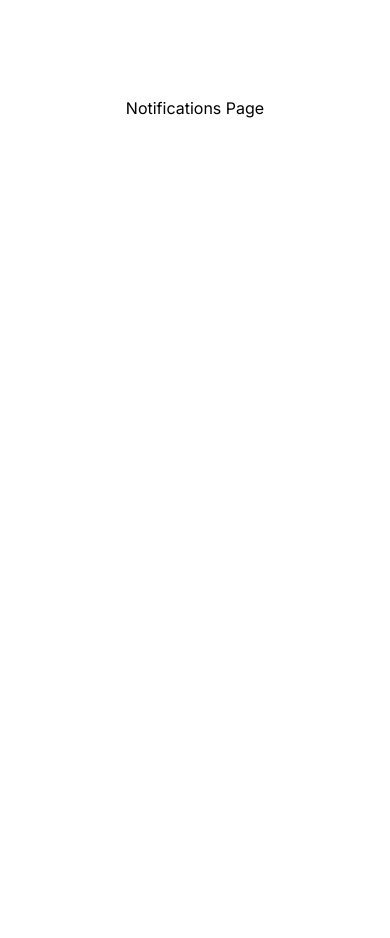
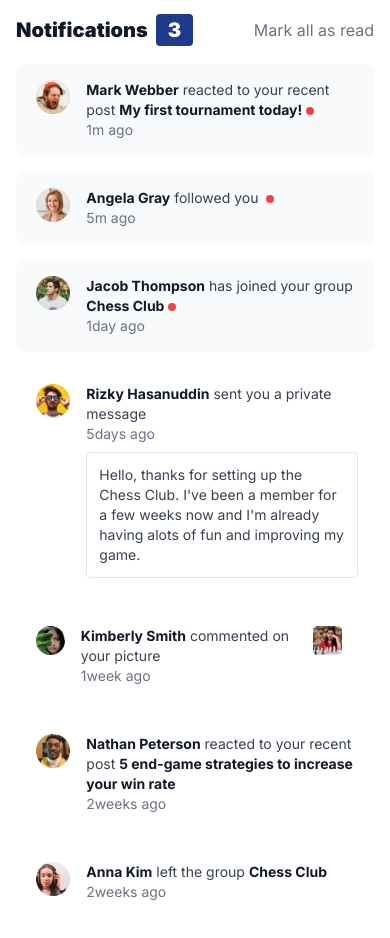
Before and after one commit to JustineLapura/notifications-page, a Next.js app: page / in a window 390 px wide. Shown: the top 938 px of the page. Before the commit the page ends 844 px from the top, so only its background shows below. Built offline with nearby package versions, Linux system fonts and the light colour scheme.

Commit message:
finished mobile design with broken functionalities

```diff
--- a/app/page.tsx
+++ b/app/page.tsx
@@ -1,9 +1,210 @@
-import Image from 'next/image'
+"use client";
+import Image from "next/image";
+import markWebber from "/public/images/avatar-mark-webber.webp";
+import angelaGray from "/public/images/avatar-angela-gray.webp";
+import jacobThompson from "/public/images/avatar-jacob-thompson.webp";
+import rizkyHasanuddin from "/public/images/avatar-rizky-hasanuddin.webp";
+import kimberlySmith from "/public/images/avatar-kimberly-smith.webp";
+import nathanPeterson from "/public/images/avatar-nathan-peterson.webp";
+import annaKim from "/public/images/avatar-anna-kim.webp";
+import imageChess from "/public/images/image-chess.webp";
+import { StaticImageData } from "next/image";
+import { useEffect, useState } from "react";
+
+interface Event {
+  post?: string;
+  group?: string;
+  message?: string;
+  photo?: StaticImageData;
+}
+
+interface Notification {
+  id: number;
+  name: string;
+  profileImg: StaticImageData;
+  timeNotified: string;
+  event: Event;
+  notif: string;
+  read: boolean;
+}
+
+const notifications = [
+  {
+    id: 1,
+    name: "Mark Webber",
+    profileImg: markWebber,
+    timeNotified: "1m ago",
+    event: {
+      post: "My first tournament today!",
+    },
+    notif: "reacted to your recent post",
+    read: false,
+  },
+  {
+    id: 2,
+    name: "Angela Gray",
+    profileImg: angelaGray,
+    timeNotified: "5m ago",
+    event: {},
+    notif: "followed you",
+    read: false,
+  },
+  {
+    id: 3,
+    name: "Jacob Thompson",
+    profileImg: jacobThompson,
+    timeNotified: "1day ago",
+    event: {
+      group: "Chess Club",
+    },
+    notif: "has joined your group",
+    read: false,
+  },
+  {
+    id: 4,
+    name: "Rizky Hasanuddin",
+    profileImg: rizkyHasanuddin,
+    timeNotified: "5days ago",
+    event: {
+      message:
+        "Hello, thanks for setting up the Chess Club. I've been a member for a few weeks now and I'm already having alots of fun and improving my game.",
+    },
+    notif: "sent you a private message",
+    read: true,
+  },
+  {
+    id: 5,
+    name: "Kimberly Smith",
+    profileImg: kimberlySmith,
+    timeNotified: "1week ago",
+    event: {
+      photo: imageChess,
+    },
+    notif: "commented on your picture",
+    read: true,
+  },
+  {
+    id: 6,
+    name: "Nathan Peterson",
+    profileImg: nathanPeterson,
+    timeNotified: "2weeks ago",
+    event: {
+      post: "5 end-game strategies to increase your win rate",
+    },
+    notif: "reacted to your recent post",
+    read: true,
+  },
+  {
+    id: 7,
+    name: "Anna Kim",
+    profileImg: annaKim,
+    timeNotified: "2weeks ago",
+    event: {
+      group: "Chess Club",
+    },
+    notif: "left the group",
+    read: true,
+  },
+];
 
 export default function Home() {
+  const [notifs, setNotifs] = useState<Notification[]>([]);
+
+  useEffect(() => {
+    setNotifs(notifications);
+  }, [notifs]);
+
+  const unreadNotifs = notifs.filter((notif) => notif.read === false);
+
+  const markAllNotificationsAsRead = (
+    event: React.MouseEvent<HTMLParagraphElement, MouseEvent>
+  ): void => {
+    // Prevent the default click behavior if needed
+    event.preventDefault();
+
+    const updatedNotifications = notifs.map((notification) => {
+      return { ...notification, read: true };
+    });
+    setNotifs(updatedNotifications);
+    console.log(notifs);
+  };
+
   return (
-    <main className="flex min-h-screen flex-col items-center justify-between p-24">
-      <h1>Notifications Page</h1>
+    <main className="flex w-full h-full justify-center bg-gray-100 md:py-8">
+      <div className="bg-white w-full max-w-[800px] min-h-screen mx-auto md:rounded p-4">
+        {/* Notificatoion Header  */}
+        <div className="flex justify-between items-center">
+          <h1 className="text-xl font-black text-gray-900">
+            Notifications
+            <span className="bg-blue-900 text-white rounded ms-2 px-3 py-1">
+              {unreadNotifs.length}
+            </span>
+          </h1>
+          <p
+            onClick={markAllNotificationsAsRead}
+            className="text-gray-500 cursor-pointer hover:font-semibold"
+          >
+            Mark all as read
+          </p>
+        </div>
+        <div className="w-full h-full py-5 space-y-4">
+          {/* notification cards */}
+          {notifs &&
+            notifs.map((notification) => (
+              <div
+                key={notification.id}
+                className={
+                  notification.read === false
+                    ? "flex w-full bg-gray-50 rounded-lg p-4 cursor-pointer"
+                    : "flex w-full rounded-lg p-4 cursor-pointer"
+                }
+              >
+                <div className="w-1/6 rounded-full ps-1 pe-4">
+                  <Image
+                    src={notification.profileImg}
+                    alt="Mark Webber"
+                    className="w-full"
+                  />
+                </div>
+                <div className="w-5/6 text-sm">
+                  <p className="items-center text-gray-700">
+                    <span className="font-bold text-gray-900">
+                      {notification.name}
+                    </span>
+                    {" " + notification.notif + " "}
+                    {/* event notif  */}
+                    {notification.event.post && (
+                      <span className="font-bold text-gray-900">
+                        {notification.event.post}
+                      </span>
+                    )}
+                    {notification.event.group && (
+                      <span className="font-bold text-gray-900">
+                        {notification.event.group}
+                      </span>
+                    )}
+                    { notification.read === false && <div className="w-2 h-2 bg-red-500 rounded-full inline-block ms-1 my-auto" />}
+                  </p>
+                  <p className="text-gray-500">{notification.timeNotified}</p>
+                  {notification.event.message && (
+                    <div className="border p-3 rounded text-gray-700 mt-2">
+                      {notification.event.message}
+                    </div>
+                  )}
+                </div>
+                {notification.event.photo && (
+                  <div className="w-1/6 rounded-full ps-1 pe-4">
+                  <Image
+                    src={notification.event.photo}
+                    alt="Mark Webber"
+                    className="w-full"
+                  />
+                </div>
+                )}
+              </div>
+            ))}
+        </div>
+      </div>
     </main>
-  )
+  );
 }
```
